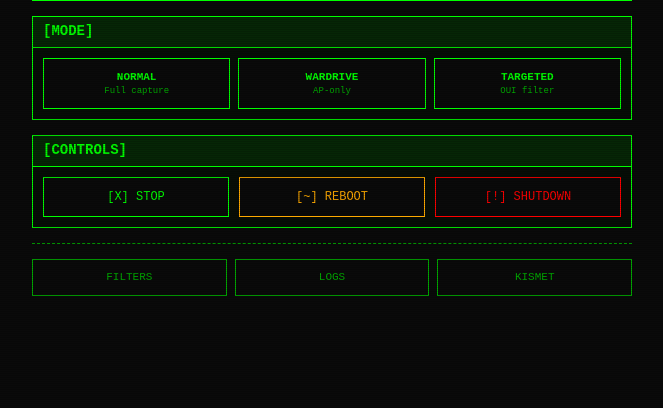
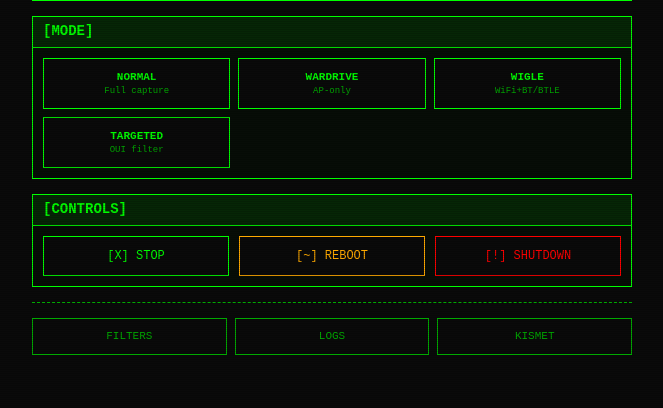
Before and after one commit to PoppaShell/WarPie, a Flask app: page / in a window 1280 px wide. Shown: the part 220-628 px from the top of the page, without its empty margins (308-971 px from the left). Run offline with Flask 3, Linux system fonts and the light colour scheme; data that the repository does not hold is empty.

Commit message:
feat: Add WiGLE capture mode to WarPie controller
Add a new WiGLE mode that captures WiFi + BT/BTLE with full database
logging for post-processing with warpie-kismet-to-wigle.py. This mode
uses the kismet_wigle.conf overlay created in issue #29.

Changes:
- Add wigle mode to MODES dict in web/config.py
- Add wigle case to wardrive.sh mode switch
- Update web routes to allow wigle mode selection
- Add WIGLE button to mode buttons template

The workflow is:
1. Select WiGLE mode in controller
2. Capture creates .kismet database with WiFi + BT/BTLE + GPS
3. Run warpie-kismet-to-wigle.py to convert to WiGLE CSV
4. Upload to WiGLE

Related to #29

```diff
--- a/web/config.py
+++ b/web/config.py
@@ -28,6 +28,10 @@ MODES = {
         "name": "Wardrive Mode",
         "desc": "AP-only, fast scan, exclusions applied",
     },
+    "wigle": {
+        "name": "WiGLE Mode",
+        "desc": "WiFi + BT/BTLE for WiGLE upload",
+    },
     "targeted": {
         "name": "Targeted Devices",
         "desc": "Capture only from selected Target Lists",
--- a/web/routes/main.py
+++ b/web/routes/main.py
@@ -30,6 +30,8 @@ def get_kismet_status() -> tuple[bool, str]:
             cmdline = result.stdout
             if "wardrive" in cmdline.lower():
                 return True, "Wardrive"
+            elif "wigle" in cmdline.lower():
+                return True, "Wigle"
             elif "targeted" in cmdline.lower():
                 return True, "Targeted"
             else:
@@ -58,7 +60,7 @@ def switch_mode(mode: str, target_lists: list[str] | None = None) -> bool:
     """Switch Kismet capture mode.
 
     Args:
-        mode: Mode to switch to (normal, wardrive, targeted, stop).
+        mode: Mode to switch to (normal, wardrive, wigle, targeted, stop).
         target_lists: List of target list IDs for targeted mode.
 
     Returns:
@@ -213,7 +215,7 @@ def api_mode():
     if not mode:
         return jsonify({"success": False, "error": "Mode required"}), 400
 
-    if mode not in ["normal", "wardrive", "targeted", "stop"]:
+    if mode not in ["normal", "wardrive", "wigle", "targeted", "stop"]:
         return jsonify({"success": False, "error": "Invalid mode"}), 400
 
     success = switch_mode(mode, target_lists)
--- a/web/templates/partials/_mode_buttons.html
+++ b/web/templates/partials/_mode_buttons.html
@@ -20,6 +20,17 @@
     <span class="htmx-indicator mode-spinner"><span class="spinner"></span></span>
 </button>
 
+<button class="mode-btn {% if active_mode == 'wigle' %}active{% endif %}"
+        hx-post="/api/mode"
+        hx-vals='{"mode": "wigle"}'
+        hx-target="#status-panel"
+        hx-swap="innerHTML"
+        onclick="hideTargetPicker()">
+    <div class="mode-name">WIGLE</div>
+    <div class="mode-desc">WiFi+BT/BTLE</div>
+    <span class="htmx-indicator mode-spinner"><span class="spinner"></span></span>
+</button>
+
 <button class="mode-btn {% if active_mode == 'targeted' %}active{% endif %}"
         onclick="showTargetPicker()">
     <div class="mode-name">TARGETED</div>
```
Also changed, not shown: 1 other file.
